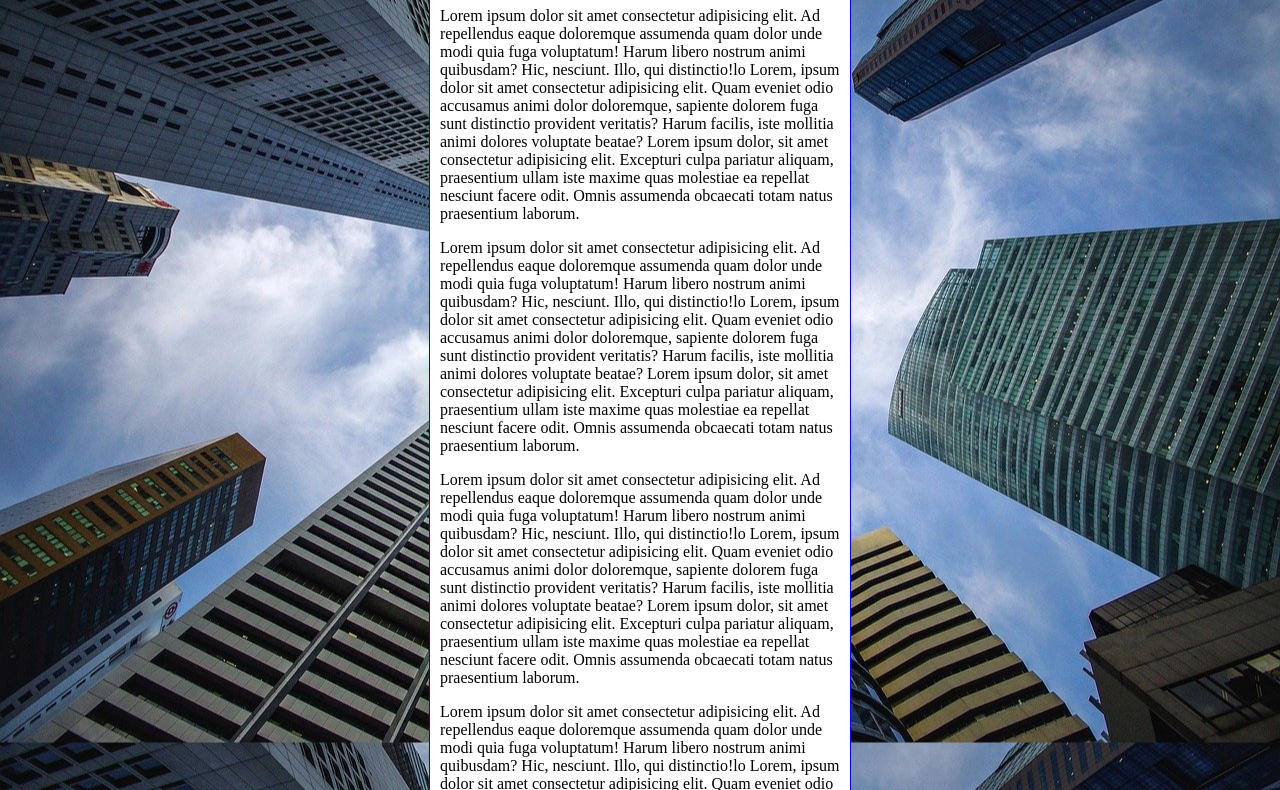
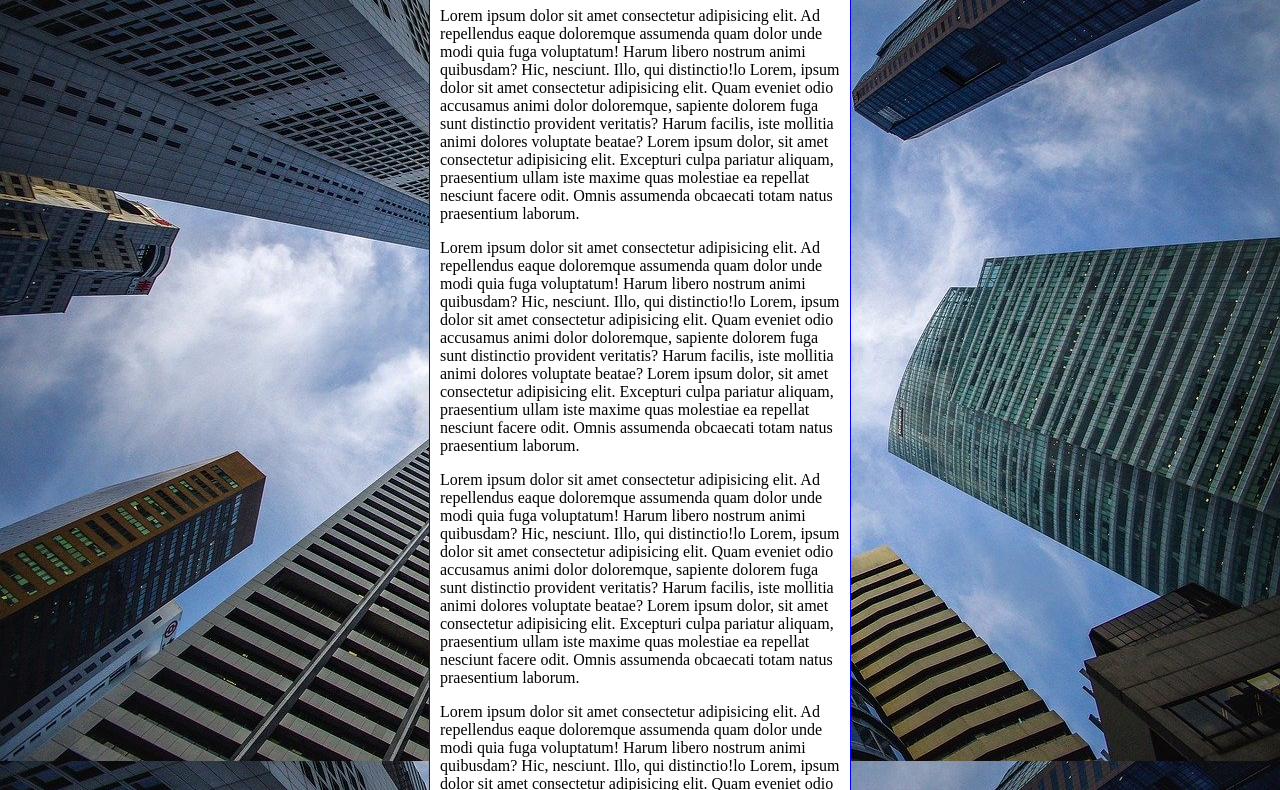
Before and after one commit to danielkrupniski/html-css, a plain HTML site: page Exercicios/ex022/fundo006.html in a window 1280 px wide. Shown: the part 92-882 px from the top of the page. Drawn offline with Linux system fonts and the light colour scheme.

Commit message:
Update fundo006.html

```diff
--- a/Exercicios/ex022/fundo006.html
+++ b/Exercicios/ex022/fundo006.html
@@ -3,20 +3,29 @@
 <head>
     <meta charset="UTF-8">
     <meta name="viewport" content="width=device-width, initial-scale=1.0">
-    <title>Document</title>
+    <title>Fundo Fixo de Tela</title>
     <style>
         body {
             height: 100vh;
-            background-color: black;
+
+            /*background-color: black;
             background-image: url('imagens/wallpaper002.jpg');
             background-position: center center;
-            background-repeat: repeat-y;
+            background-repeat: no-repeat;
+            background-size: cover;
+            background-attachment: fixed;*/
+
+            /* Shorthand - background
+                color > image > position > repeat > [size] > attachment
+            */
+
+            background: black url('imagens/wallpaper002.jpg') center center no-repeat fixed;
             background-size: cover;
         }
 
         main {
             background-color: white;
-            width: 400px;
+            max-width: 400px;
             padding: 10px;
             margin: auto;
             border: 1px solid blue;
```
